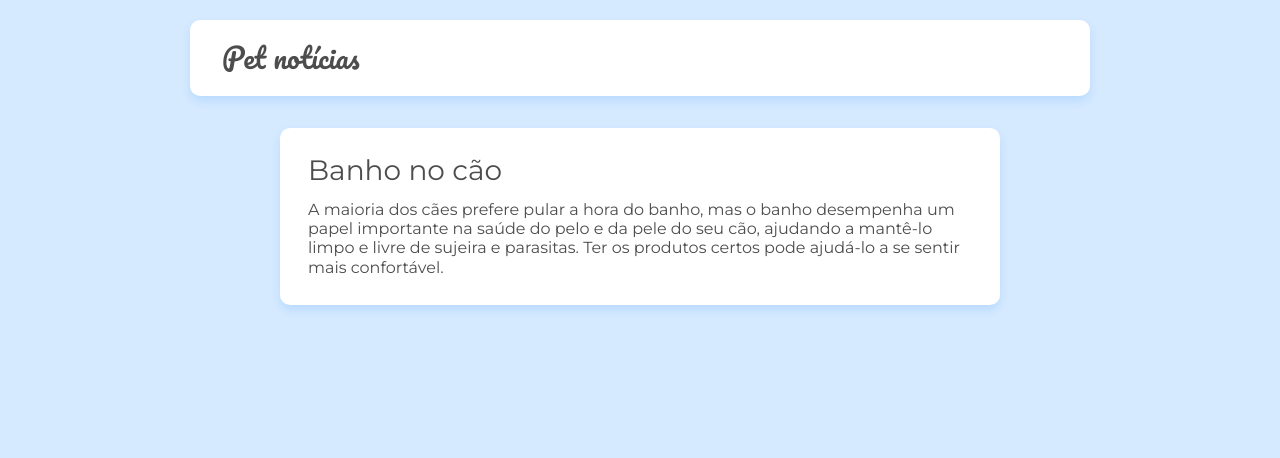
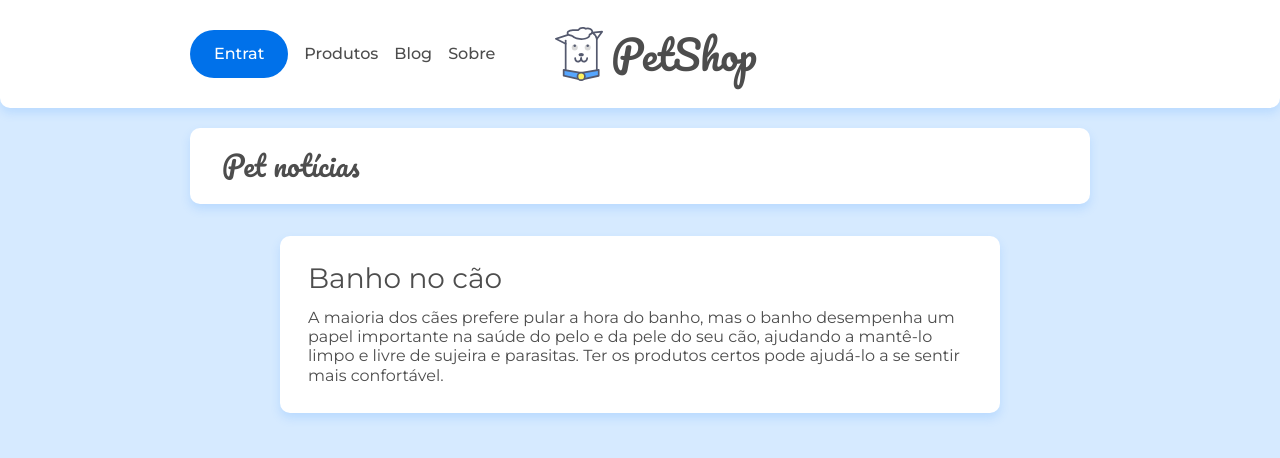
Before and after one commit to sansonvinicius/dog_blog, a React (Create React App) app: page / in a window 1280 px wide. Shown: the top 458 px of the page. Built offline with nearby package versions, Linux system fonts and the light colour scheme.

Commit message:
adicionada barra de navegação na aplicação

```diff
--- a/src/App.jsx
+++ b/src/App.jsx
@@ -2,14 +2,17 @@
 import './assets/css/base/base.css'
 import { BrowserRouter as Router, Route, Switch } from 'react-router-dom'
 
+
 import Home from './paginas/Home'
 import Sobre from './paginas/Sobre'
 import Pagina404 from './paginas/Pagina404'
+import Cabecalho from './componentes/Cabecalho'
 
 function App() {
 
   return (
     <Router>
+      <Cabecalho />
       <Switch>
         <Route exact path='/'>
           <Home />
--- /dev/null
+++ b/src/componentes/Cabecalho.jsx
@@ -0,0 +1,40 @@
+import React from 'react'
+import imagem from '../assets/img/doguito.svg'
+import'../assets/css/componentes/cabecalho.css'
+
+const Cabecalho = () =>{
+    return(
+        <header className="cabecalho container">
+            <div className="menu-hamburguer">
+                <span className="menu-hamburguer__icone">
+                </span>
+            </div>
+            <div className="cabecalho-container">
+                <a href="/" className="flex flex--centro">
+                    <img className="cabecalho__logo" src={imagem} alt="logo doguito"/>
+                    <h1 className="cabecalho__titulo">PetShop</h1>
+                </a>
+            </div>
+
+            <nav className="menu-cabecalho">
+                <ul className="menu-itens">
+                    <li>
+                        <a href="/#" className="menu-item menu-item--entrar">Entrat</a>
+                    </li>
+                    <li>
+                        <a href="/#" className="menu-item"> Produtos</a>
+                    </li>
+                    <li>
+                        <a href="/" className="menu-item"> Blog</a>
+                    </li>
+                    <li>
+                        <a href="/sobre" className="menu-item">Sobre</a>
+                    </li>
+                </ul>
+            </nav>
+            <div className="menu-cabecalho-background"></div>
+        </header>
+    )
+}
+
+export default Cabecalho
```
Also changed, not shown: 1 other file (tests, documents, lock files or other folders).
